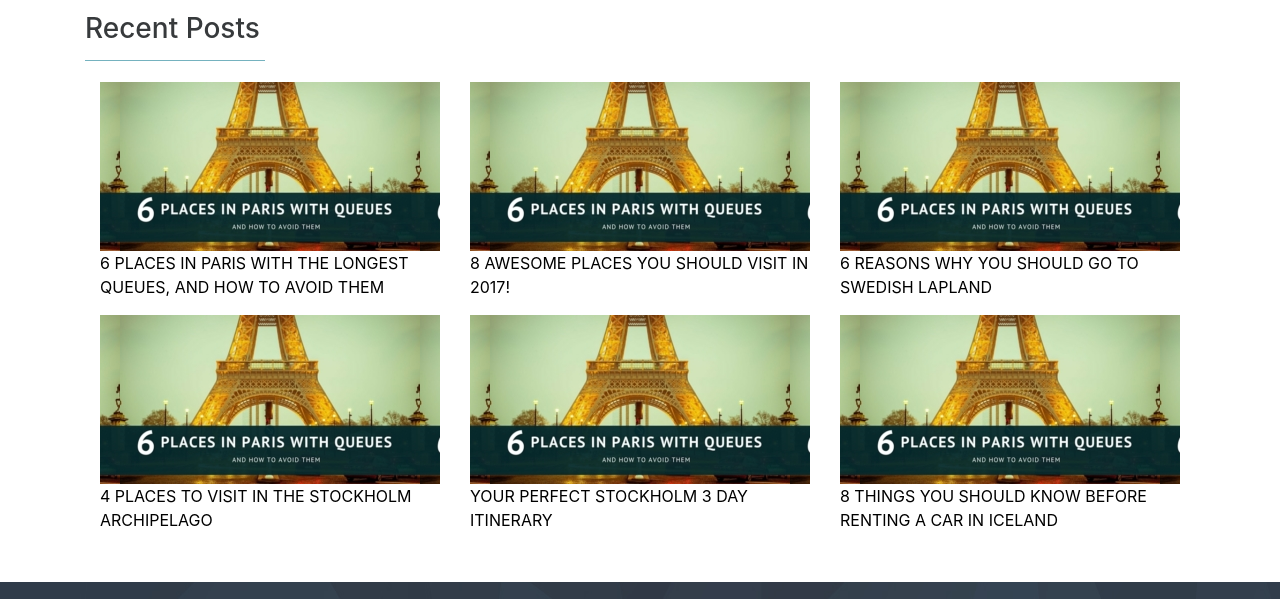
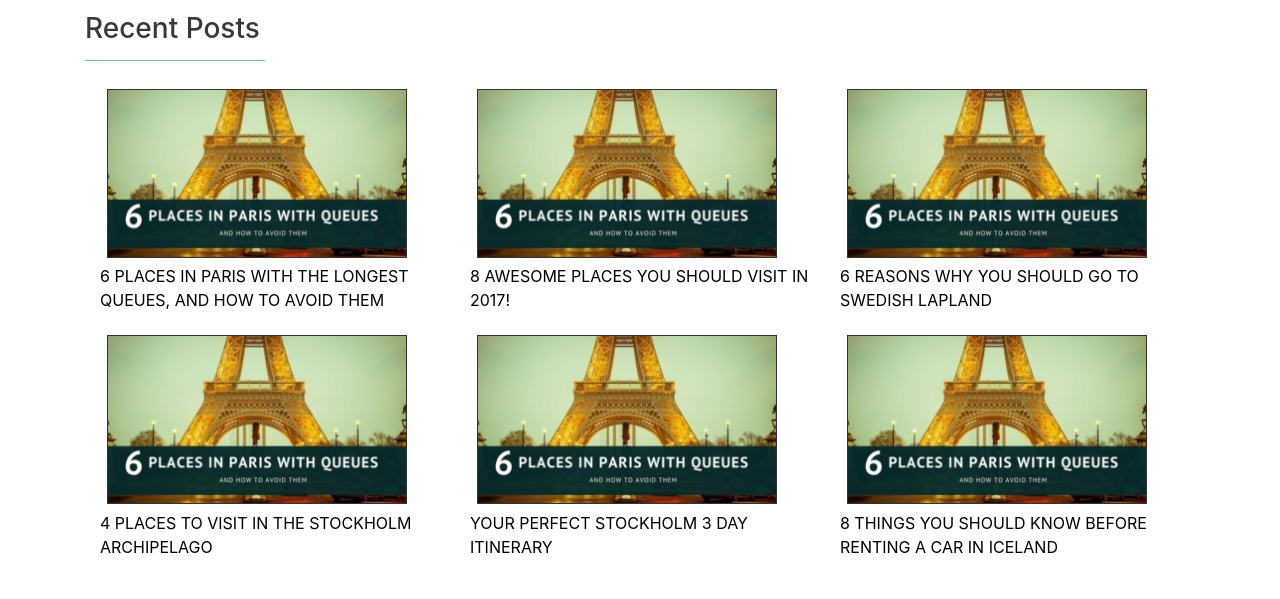
Before and after one commit to Valentyn669/Diplomna, a website: page app/index.html in a window 1280 px wide. Shown: the part 834-1433 px from the top of the page. Drawn offline with nearby package versions, Linux system fonts and the light colour scheme.

Commit message:
recent 2.0

```diff
--- a/app/index.html
+++ b/app/index.html
@@ -182,12 +182,12 @@
 <section>
 <div class="container recentset">
 <h3>Recent Posts</h3><hr class="recenthr">
-<div class="col-lg-4"><a href="#"><div class="recentimg"></div><p>6 PLACES IN PARIS WITH THE LONGEST QUEUES, AND HOW TO AVOID THEM</p></a></div>
-<div class="col-lg-4"><a href="#"><div class="recentimg"></div><p>8 AWESOME PLACES YOU SHOULD VISIT IN 2017!</p></a></div>
-<div class="col-lg-4"><a href="#"><div class="recentimg"></div><p>6 REASONS WHY YOU SHOULD GO TO SWEDISH LAPLAND</p></a></div>
-<div class="col-lg-4"><a href="#"><div class="recentimg"></div><p>4 PLACES TO VISIT IN THE STOCKHOLM ARCHIPELAGO</p></a></div>
-<div class="col-lg-4"><a href="#"><div class="recentimg"></div><p>YOUR PERFECT STOCKHOLM 3 DAY ITINERARY</p></a></div>
-<div class="col-lg-4"><a href="#"><div class="recentimg"></div><p>8 THINGS YOU SHOULD KNOW BEFORE RENTING A CAR IN ICELAND</p></a></div>
+<div class="col-lg-4"><a href="#"><div class="hov"><img src="img/paris.jpg"></div><p>6 PLACES IN PARIS WITH THE LONGEST QUEUES, AND HOW TO AVOID THEM</p></a></div>
+<div class="col-lg-4"><a href="#"><div class="hov"><img src="img/paris.jpg"></div><p>8 AWESOME PLACES YOU SHOULD VISIT IN 2017!</p></a></div>
+<div class="col-lg-4"><a href="#"><div class="hov"><img src="img/paris.jpg"></div><p>6 REASONS WHY YOU SHOULD GO TO SWEDISH LAPLAND</p></a></div>
+<div class="col-lg-4"><a href="#"><div class="hov"><img src="img/paris.jpg"></div><p>4 PLACES TO VISIT IN THE STOCKHOLM ARCHIPELAGO</p></a></div>
+<div class="col-lg-4"><a href="#"><div class="hov"><img src="img/paris.jpg"></div><p>YOUR PERFECT STOCKHOLM 3 DAY ITINERARY</p></a></div>
+<div class="col-lg-4"><a href="#"><div class="hov"><img src="img/paris.jpg"></div><p>8 THINGS YOU SHOULD KNOW BEFORE RENTING A CAR IN ICELAND</p></a></div>
 </section>
     <br>
 
--- a/src/sass/bootstrap_c/images.sass
+++ b/src/sass/bootstrap_c/images.sass
@@ -9,3 +9,28 @@
   background-size: none
   height: 169px
   background-position: center
+
+*
+  -moz-box-sizing: border-box
+  -webkit-box-sizing: border-box
+  box-sizing: border-box
+  margin: 0
+  padding: 0
+
+.hov
+  width: 300px
+  height: 169px
+  position: relative
+  border: 1px solid #333
+  margin: 2%
+  overflow: hidden
+  width: 300px
+  img
+    max-width: 100%
+    -moz-transition: all 0.3s
+    -webkit-transition: all 0.3s
+    transition: all 0.3s
+  &:hover img
+    -moz-transform: scale(1.1)
+    -webkit-transform: scale(1.1)
+    transform: scale(1.1)
```
Also changed, not shown: app/css/main2.css.
